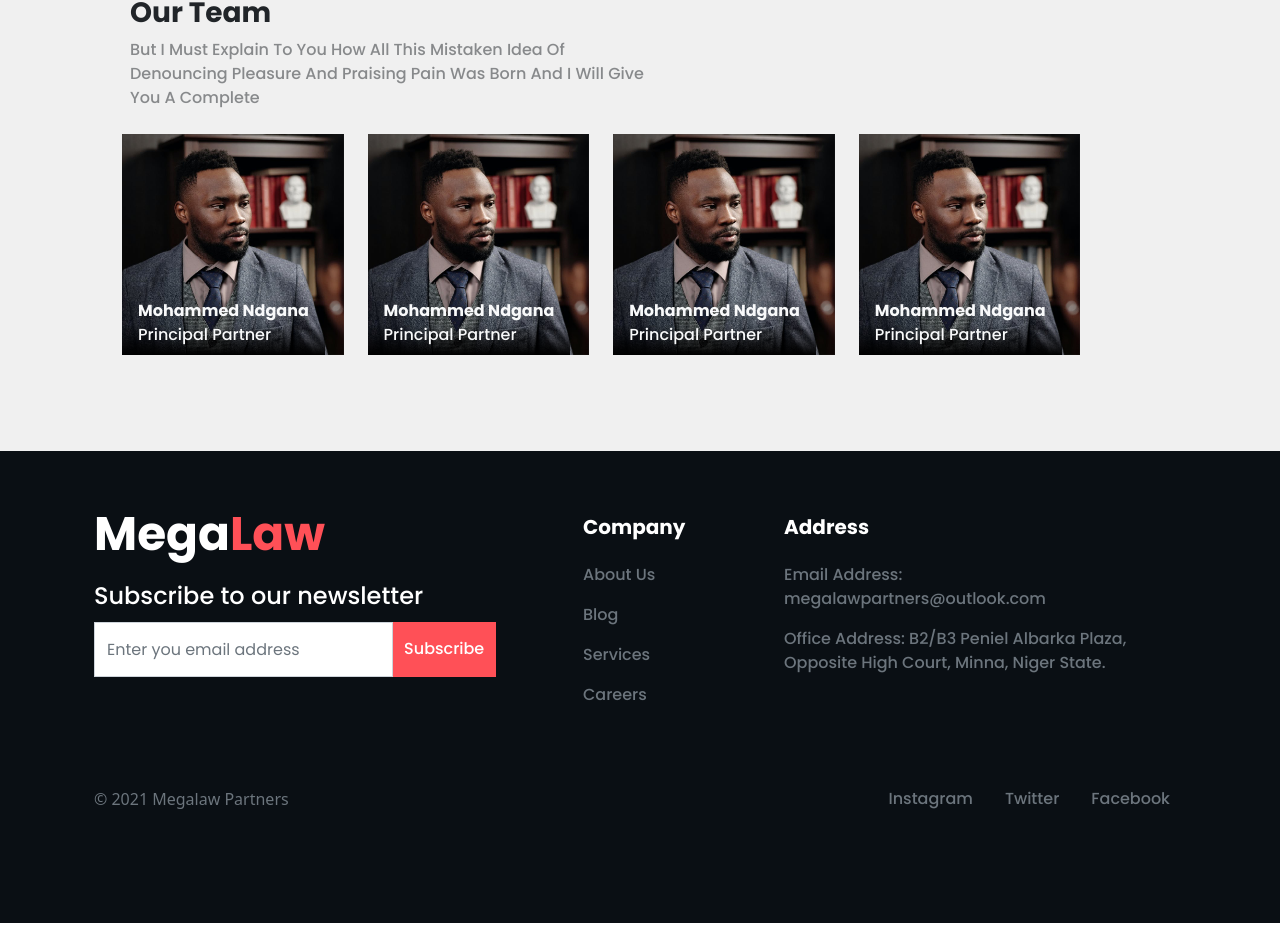
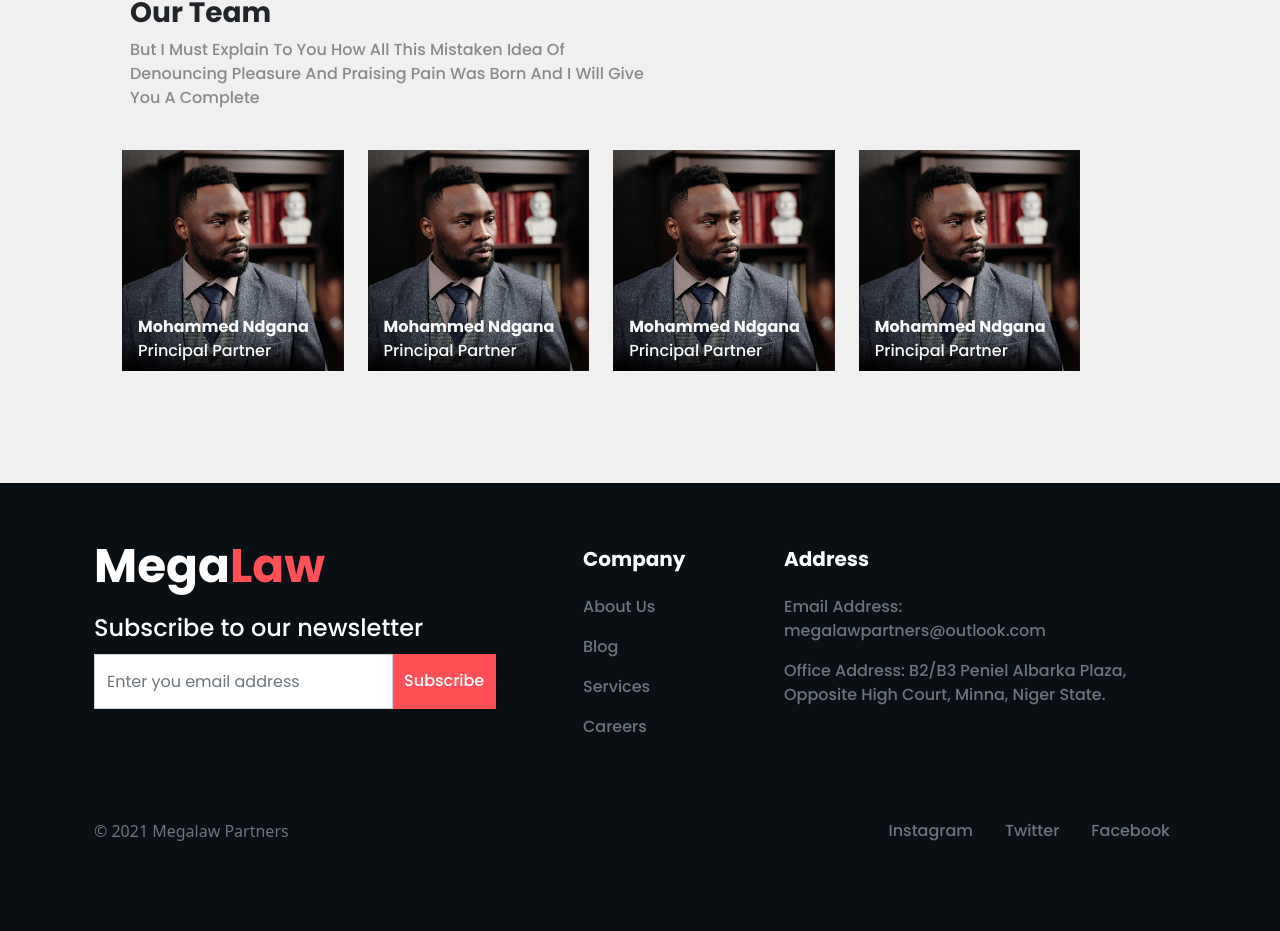
Before and after one commit to adaji025/MegaLaw, a Next.js app: page /about in a window 1280 px wide. Shown: the part 2029-2960 px from the top of the page. Built offline with nearby package versions, Linux system fonts and the light colour scheme.

Commit message:
created about hero

```diff
--- a/pages/about/index.js
+++ b/pages/about/index.js
@@ -138,7 +138,7 @@
           <div className="col-md-11">
             <div className="container">
               <div className="row">
-                <div className="col-md-6 col-lg-3">
+                <div className="col-md-6 col-lg-3 py-3">
                   <div className="position-relative">
                     <img
                       src="./img/man.png"
@@ -151,7 +151,7 @@
                     </div>
                   </div>
                 </div>
-                <div className="col-md-6 col-lg-3">
+                <div className="col-md-6 col-lg-3 py-3">
                   <div className="position-relative">
                     <img
                       src="./img/man.png"
@@ -164,7 +164,7 @@
                     </div>
                   </div>
                 </div>
-                <div className="col-md-6 col-lg-3">
+                <div className="col-md-6 col-lg-3 py-3">
                   <div className="position-relative">
                     <img
                       src="./img/man.png"
@@ -177,7 +177,7 @@
                     </div>
                   </div>
                 </div>
-                <div className="col-md-6 col-lg-3">
+                <div className="col-md-6 col-lg-3 py-3">
                   <div className="position-relative">
                     <img
                       src="./img/man.png"
```
